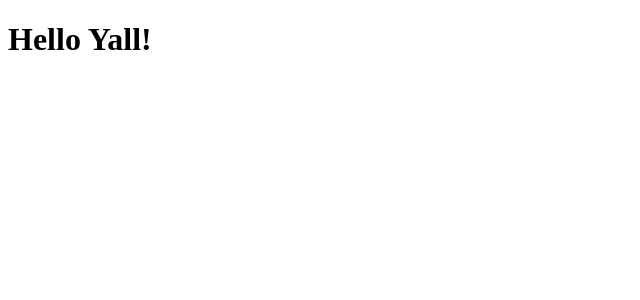
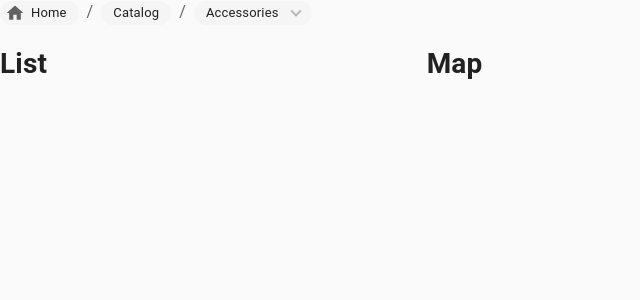
Before and after one commit to JehadMR/mapfind, a React (Create React App) app: page / in a window 1280 px wide. Shown: the top 300 px of the page, without its empty margins (0-640 px from the left). Built offline with nearby package versions, Linux system fonts and the light colour scheme.

Commit message:
fixing stuff

```diff
--- a/src/App.js
+++ b/src/App.js
@@ -1,10 +1,30 @@
 import React from "react";
+import {CssBaseline, Grid} from "@material-ui/core";
+
+import Header from "./components/Header/Header";
+import Map from "./components/Map/Map";
+import List from "./components/List/List";
+import ActivityInfo from "./components/ActivityInfo/ActivityInfo";
+
+
+
 
 const App = () => {
-    return (
-        <div>
-            <h1>Hello Yall!</h1>
-        </div>
+    return(
+        <>
+         <CssBaseline/>
+         <Header/>
+         <Grid container spacing={3} style={{ width: '100%' }}>
+            <Grid item xs={12} md={4}>
+                <List/>
+            </Grid>
+
+            <Grid item xs={12} md={8}>
+                <Map/>
+            </Grid>
+
+         </Grid>
+        </>
     );
 }
 
--- a/src/components/ActivityInfo/ActivityInfo.jsx
+++ b/src/components/ActivityInfo/ActivityInfo.jsx
@@ -0,0 +1,10 @@
+import React from "react";
+
+const ActivityInfo = () => {
+    return(
+        <h1>ActivityInfo</h1>
+    );
+}
+
+
+export default ActivityInfo;
--- a/src/components/Header/Header.jsx
+++ b/src/components/Header/Header.jsx
@@ -1,10 +1,57 @@
 import React from "react";
+import { Autocomplete } from "@react-google-maps/api";
+import { emphasize, styled } from '@mui/material/styles';
+import Breadcrumbs from '@mui/material/Breadcrumbs';
+import Chip from '@mui/material/Chip';
+import HomeIcon from '@mui/icons-material/Home';
+import ExpandMoreIcon from '@mui/icons-material/ExpandMore';
+
+
+
+const StyledBreadcrumb = styled(Chip)(({ theme }) => {
+    const backgroundColor =
+      theme.palette.mode === 'light'
+        ? theme.palette.grey[100]
+        : theme.palette.grey[800];
+    return {
+      backgroundColor,
+      height: theme.spacing(3),
+      color: theme.palette.text.primary,
+      fontWeight: theme.typography.fontWeightRegular,
+      '&:hover, &:focus': {
+        backgroundColor: emphasize(backgroundColor, 0.06),
+      },
+      '&:active': {
+        boxShadow: theme.shadows[1],
+        backgroundColor: emphasize(backgroundColor, 0.12),
+      },
+    };
+  }); // TypeScript only: need a type cast here because https://github.com/Microsoft/TypeScript/issues/26591
+
+  function handleClick(event) {
+    event.preventDefault();
+    console.info('You clicked a breadcrumb.');
+  }
 
 const Header = () => {
-    return(
-        <h1>Header</h1>
+    return (
+      <div role="presentation" onClick={handleClick}>
+        <Breadcrumbs aria-label="breadcrumb">
+          <StyledBreadcrumb
+            component="a"
+            href="#"
+            label="Home"
+            icon={<HomeIcon fontSize="small" />}
+          />
+          <StyledBreadcrumb component="a" href="#" label="Catalog" />
+          <StyledBreadcrumb
+            label="Accessories"
+            deleteIcon={<ExpandMoreIcon />}
+            onDelete={handleClick}
+          />
+        </Breadcrumbs>
+      </div>
     );
-}
-
+  }
 
 export default Header;
--- a/src/components/List/List.jsx
+++ b/src/components/List/List.jsx
@@ -0,0 +1,10 @@
+import React from "react";
+
+const List = () => {
+    return(
+        <h1>List</h1>
+    );
+}
+
+
+export default List;
--- a/src/components/Map/Map.jsx
+++ b/src/components/Map/Map.jsx
@@ -0,0 +1,10 @@
+import React from "react";
+
+const Map = () => {
+    return(
+        <h1>Map</h1>
+    );
+}
+
+
+export default Map;
```
